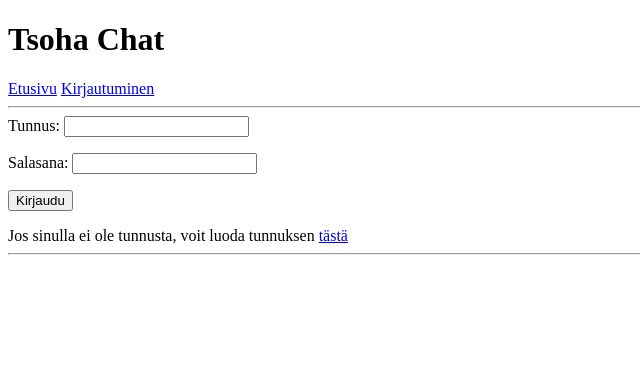
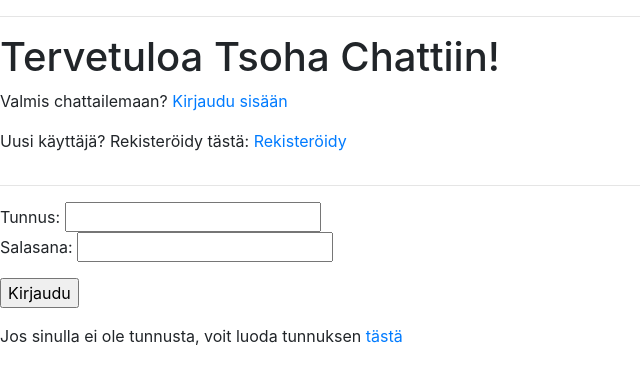
Before and after one commit to petronellatoikkanen/tsoha-chat, a Flask app: page /login in a window 1280 px wide. Shown: the top 384 px of the page, without its empty margins (0-640 px from the left). Run offline with Flask 3, Linux system fonts and the light colour scheme; some libraries are stand-ins or nearby versions.

Commit message:
added layout.html file

```diff
--- a/templates/layout.html
+++ b/templates/layout.html
@@ -1,12 +1,41 @@
 <!doctype html>
-<title>Tsoha Chat - {% block title %}{% endblock %}</title>
-<h1>Tsoha Chat</h1>
-<a href="/">Etusivu</a>
-<a href="/login">Kirjautuminen</a>
+<meta name="viewport" content="width=device-width, initial-scale=1, shrink-to-fit=no">
+<link rel="stylesheet" href="https://stackpath.bootstrapcdn.com/bootstrap/4.5.0/css/bootstrap.min.css">
+<title>Tsoha Chat </title>
+
 {% if session.user_id %}
-<a href="/conversations">Keskustelut</a>
+<div class="container"></div>
+    <nav class="navbar navbar-expand-sm navbar-light">
+        <a class="navbar-brand" href="#">Tsoha Chat</a>
+        <ul class="navbar-nav">
+            <li class="nav-item">
+                <a class="nav-link" href="/">Etusivu</a>
+            </li>
+            <li class="nav-item">
+                <a class="nav-link" href="/conversations">Keskustelut</a>
+            </li>
+            <li class="nav-item">
+                <a class="nav-link" href="/search_messages">Etsi viestejä  </a>
+            </li>
+        </ul>
+    </nav>
+
+
+{% else %}
+<hr>
+<div class="row">
+    <div class="col-8">
+      <h1>Tervetuloa Tsoha Chattiin!</h1>
+      <p>
+        Valmis chattailemaan? <a href="/login">Kirjaudu sisään</a>
+        <p>
+        Uusi käyttäjä? Rekisteröidy tästä: <a href="/register">Rekisteröidy</a>
+    </div>
+
+</div>
 {% endif %}
 
 <hr>
-{% block content %}{% endblock %}
+{% block content %}
 <hr>
+{% endblock %}
```
